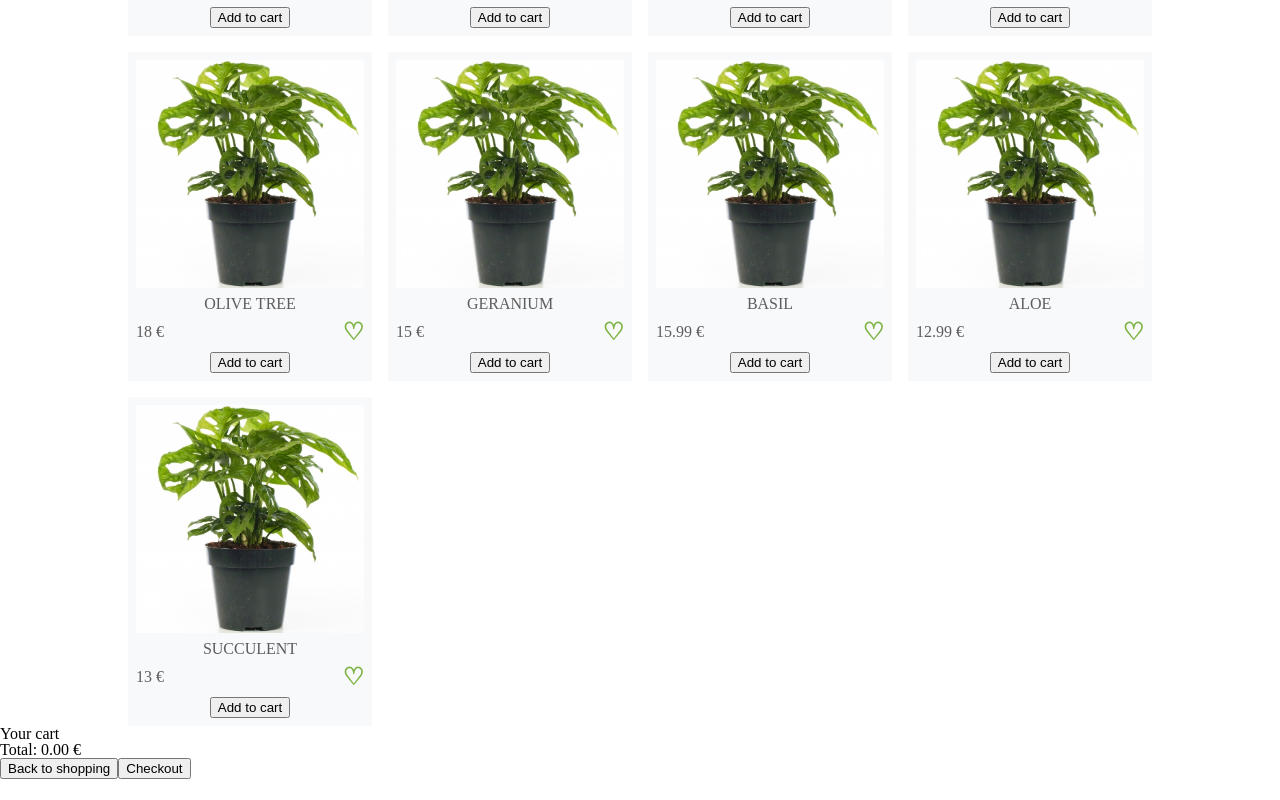
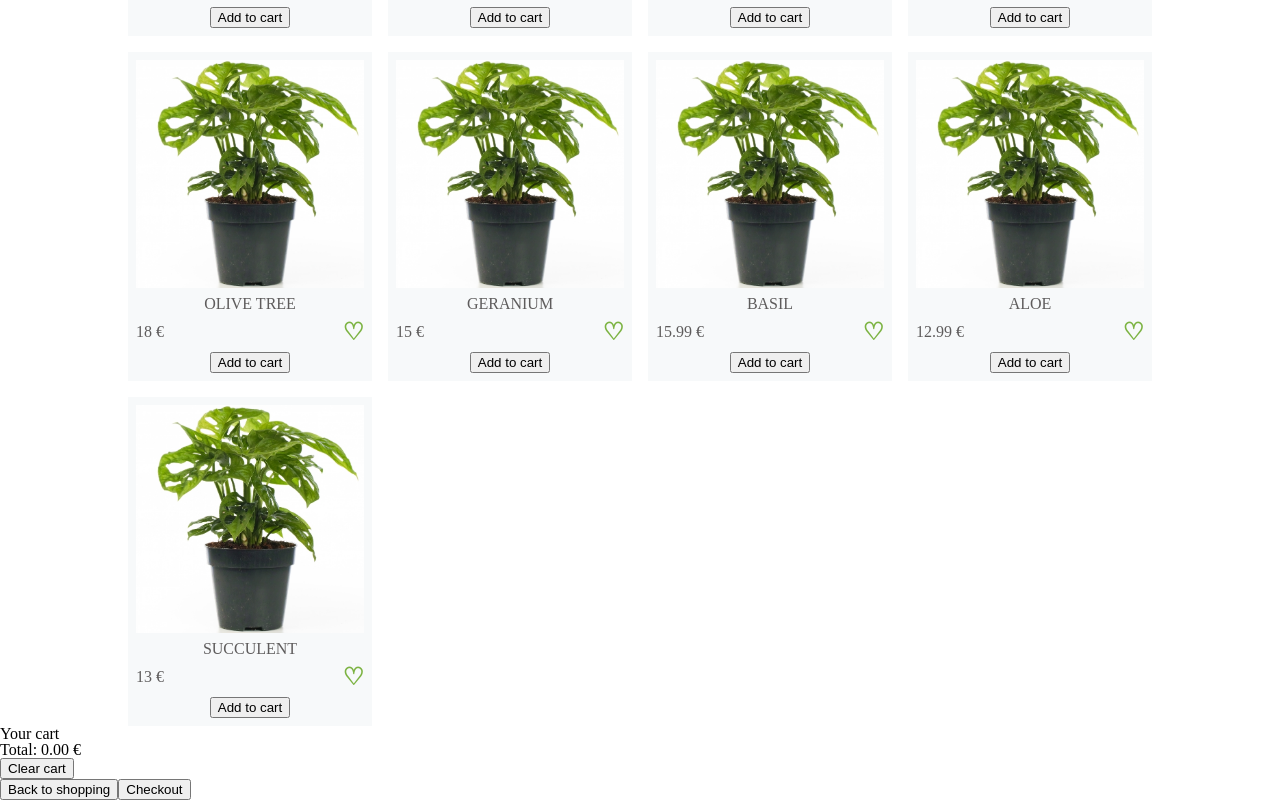
Before and after one commit to Dev-Olena/green-store-react, a React (Create React App) app: page / in a window 1280 px wide. Shown: the part 375-1175 px from the top of the page. Before the commit the page ends 1154 px from the top, so only its background shows below. Built offline with nearby package versions, Linux system fonts and the light colour scheme.

Commit message:
clear cart button done

```diff
--- a/src/components/CartList/index.js
+++ b/src/components/CartList/index.js
@@ -4,7 +4,7 @@ import CartContext from "../../contexts/CartContexts";
 
 const CartList = () => {
     const [cart, setCart] = useContext(CartContext);
-    // console.log(cart[1])
+
 
     const totalPrice = cart.reduce((total, item) => total + item.price, 0).toFixed(2);
 
@@ -13,6 +13,7 @@ const CartList = () => {
         <section>
             {cart.map((item) => {return <p key={item.id}> {`${item.name} ${item.price} € Quantity: ${item.quantity}`}</p>})}
             <p>Total: {totalPrice} €</p>
+            <button onClick={() => setCart([])}>Clear cart</button>
         </section>
     )
 }
```
